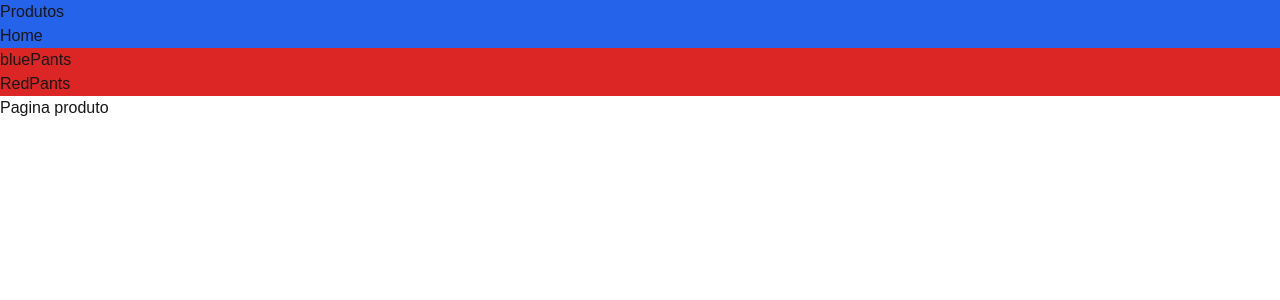
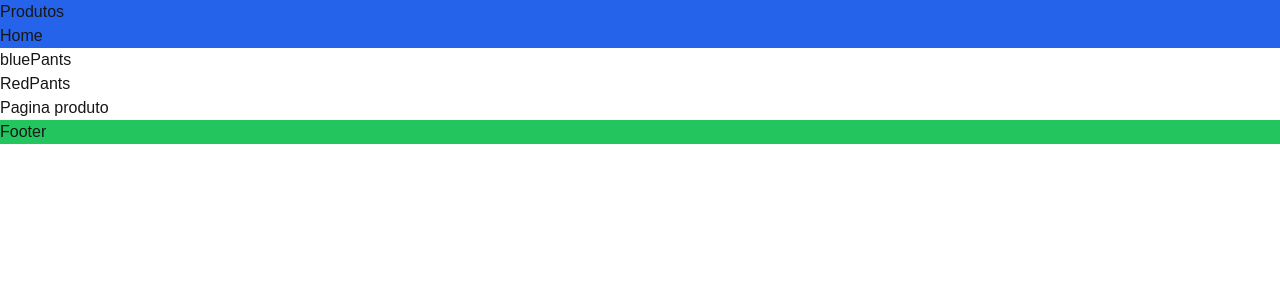
Before and after one commit to devCaiodias/Next-js, a Next.js app: page /produtos in a window 1280 px wide. Shown: the top 300 px of the page. Built offline with nearby package versions, Linux system fonts and the light colour scheme.

Commit message:
components de Layout

```diff
--- a/app/layout.js
+++ b/app/layout.js
@@ -1,11 +1,12 @@
 import "./globals.css";
 
+import MainContainer from "@/components/MainContainer";
 
 export default function RootLayout({ children }) {
   return (
     <html lang="en">
       <body>
-        {children}
+        <MainContainer>{children}</MainContainer>
       </body>
     </html>
   );
--- a/app/page.js
+++ b/app/page.js
@@ -1,9 +1,7 @@
-import Navbar from "@/components/Navbar";
 
 export default function Home() {
   return (
         <div>
-          <Navbar />
           <h1 className="bg-red-600">Hello Word!</h1>
         </div>
   );
--- a/app/produtos/layout.js
+++ /dev/null
@@ -1,11 +0,0 @@
-
-
-export default function ProdutosLayout({ children }) {
-    return (
-        <html lang="en">
-        <body>
-            {children}
-        </body>
-        </html>
-    )
-}
--- a/app/produtos/page.js
+++ b/app/produtos/page.js
@@ -1,15 +1,13 @@
-import Navbar from "@/components/Navbar"
 import Link from "next/link"
 
 export default function Produtos() {
     return (
         <div>
-            <ul >
-                <Navbar />
-                <li className="bg-red-600">
+            <ul>
+                <li>
                     <Link href="/produtos/pants/bluepants">bluePants</Link>
                 </li>
-                <li className="bg-red-600">
+                <li>
                     <Link href="/produtos/pants/redpants">RedPants</Link>
                 </li>
             </ul>
--- a/app/produtos/pants/bluepants/layout.js
+++ /dev/null
@@ -1,9 +0,0 @@
-export default function bluePantsLayout({ children }) {
-    return (
-        <html lang="en">
-        <body>
-            {children}
-        </body>
-        </html>
-    )
-}
--- a/app/produtos/pants/redpants/layout.js
+++ /dev/null
@@ -1,9 +0,0 @@
-export default function RedPantsLayout({ children }) {
-    return (
-        <html lang="en">
-        <body>
-            {children}
-        </body>
-        </html>
-    )
-}
--- a/app/produtos/shirt/layout.js
+++ /dev/null
@@ -1,8 +0,0 @@
-export default function ShirtLayout({ children }) {
-    return (
-        <html lang="en">
-        <body>
-            {children}
-        </body>
-        </html>)
-}
--- /dev/null
+++ b/components/Footer.js
@@ -0,0 +1,7 @@
+export default function Footer(params) {
+    return (
+        <h1 className="bg-green-500">
+             Footer
+        </h1>
+    )
+}
--- /dev/null
+++ b/components/MainContainer.js
@@ -0,0 +1,15 @@
+import Footer from "./Footer";
+import Navbar from "./Navbar";
+
+
+export default function MainContainer({ children }) {
+    return (
+        <>
+            <Navbar />
+            <div>
+                {children}
+            </div>
+            <Footer />
+        </>
+    )
+}
```
